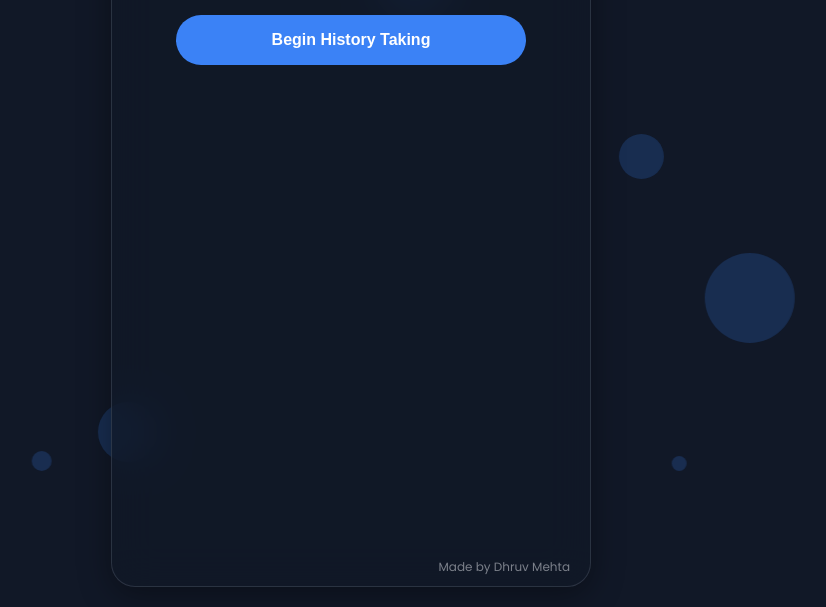
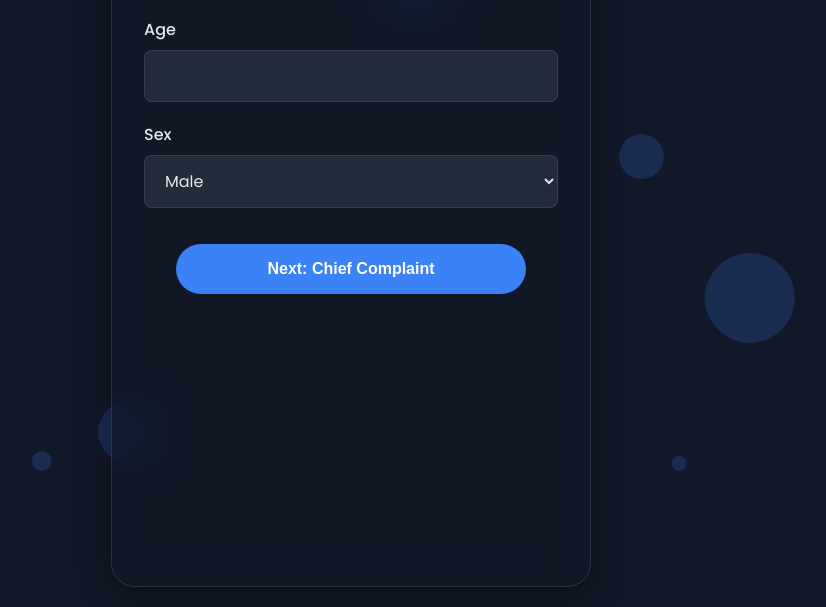
Before and after one commit to dhruvlyyy/historia, a plain HTML site: page index.html in a window 1280 px wide. Both pictures are taken after a click on the button "Begin History Taking". Shown: the part 193-800 px from the top of the page, without its empty margins (289-1115 px from the left). Drawn offline with nearby package versions, Linux system fonts and the light colour scheme.

Commit message:
Update index.html

```diff
--- a/index.html
+++ b/index.html
@@ -29,7 +29,6 @@
             display: flex; justify-content: center; align-items: center;
             min-height: 100vh; overflow: hidden; padding: 1rem;
         }
-        /* New Animated Background */
         #background-wrap {
             position: fixed;
             top: 0;
@@ -139,7 +138,7 @@
         <div id="welcome-screen" class="screen active">
             <h1>Historia AI</h1>
             <p>An AI-powered clinical assistant to help document your medical history accurately and confidentially.</p>
-            <button class="btn next-btn" data-next="preliminary-data-screen">Begin History Taking</button>
+            <button id="begin-history-btn" class="btn">Begin History Taking</button>
             <div class="creator-credit">Made by Dhruv Mehta</div>
         </div>
 
@@ -228,11 +227,14 @@
     <script>
     document.addEventListener('DOMContentLoaded', () => {
         const { jsPDF } = window.jspdf;
+
+        // *** FIX: Initialized appState with all necessary top-level objects ***
         let appState = {
             preliminary: {},
             cc: {},
             hpiConversation: [],
             history: {},
+            social: {}, // This was missing
             labReports: '',
             editingTarget: null
         };
@@ -473,6 +475,11 @@
             });
         };
 
+        // *** FIX: Added a dedicated event listener for the first button ***
+        document.getElementById('begin-history-btn').addEventListener('click', () => {
+            switchScreen('preliminary-data-screen');
+        });
+
         document.querySelectorAll('.next-btn').forEach(btn => {
             btn.addEventListener('click', () => {
                 collectFormData();
```
